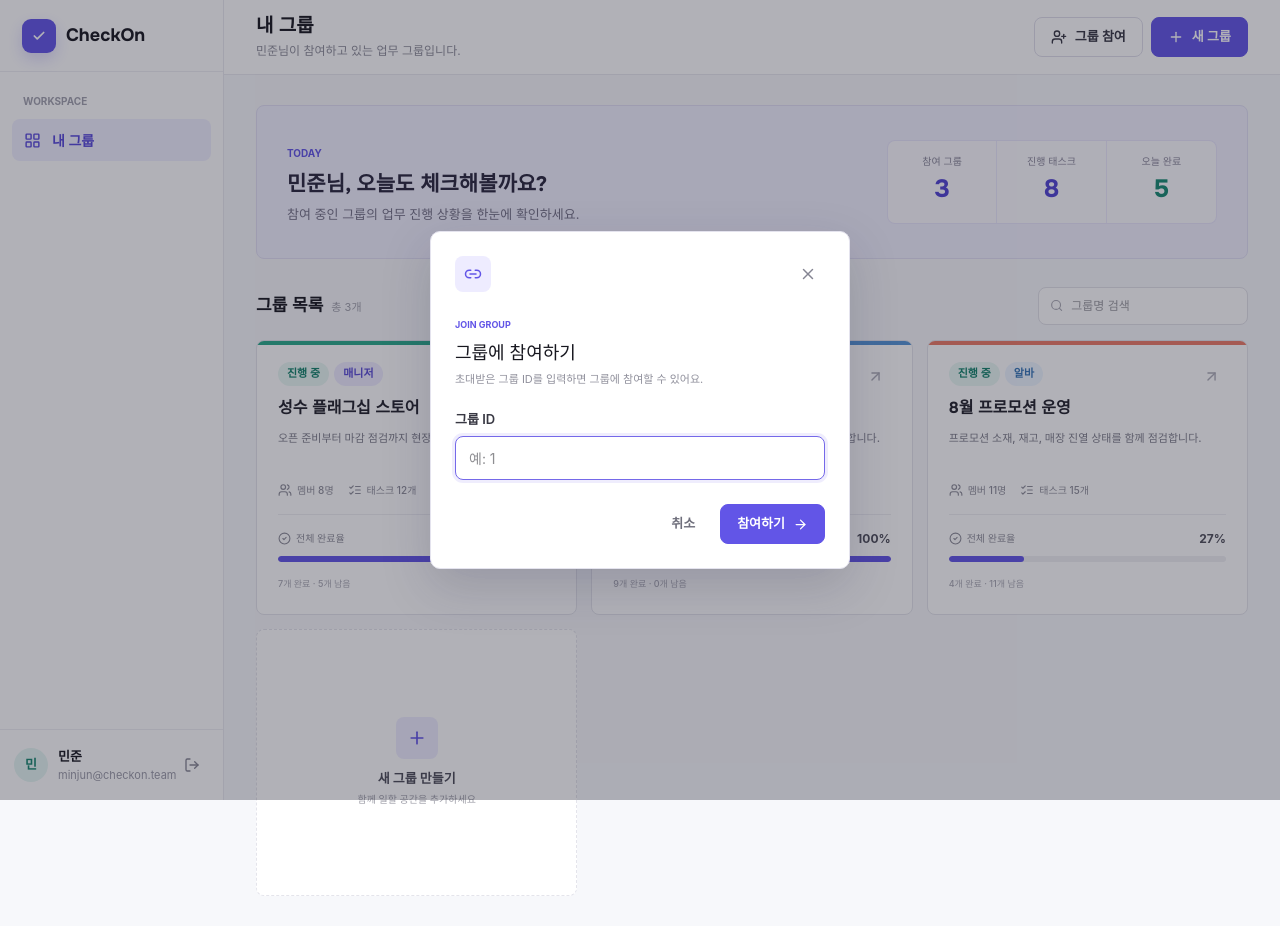
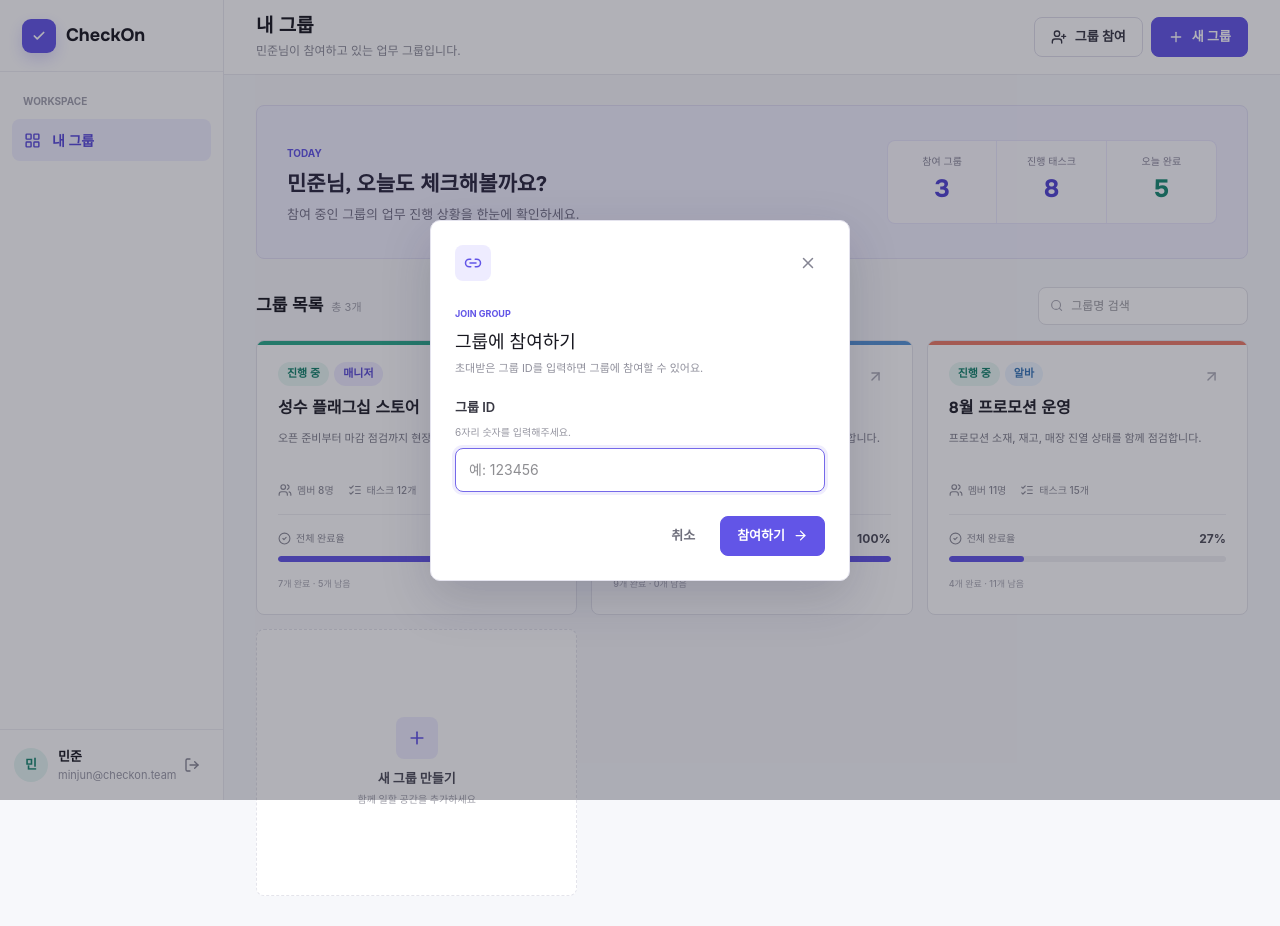
Before and after one commit to KTB4-AI-HACKATHON-11/front, a React (Vite) app: page /groups in a window 1280 px wide. Both pictures are taken after a click on the button "그룹 참여". Shown: the top 926 px of the page. Built offline with nearby package versions, Linux system fonts and the light colour scheme.

Commit message:
refactor: 그룹 참여 코드 6자리 제한 안내 수정

```diff
--- a/src/app/pages/groups/GroupListPage.css
+++ b/src/app/pages/groups/GroupListPage.css
@@ -8,7 +8,7 @@
 .group-join-modal__heading > span { color: #6255e7; font-size: 9px; font-weight: 700; }
 .group-join-modal__heading h2 { margin: 6px 0 4px; font-family: "Onest", sans-serif; font-size: 18px; }
 .group-join-modal__heading p { margin: 0; color: #90909c; font-size: 11px; }
-.group-join-modal__input-hint { margin: -15px 0 8px; color: #9696a1; font-size: 10px; }
+.group-join-modal__input-hint { margin: 4px 0 8px; color: #9696a1; font-size: 10px; }
 .group-join-modal__helper { margin: 7px 0 0; font-size: 10px; }
 .group-join-modal__helper--error { color: #d45e4a; }
 .text-input--error { border-color: #e2604a; }
--- a/src/app/pages/groups/components/GroupJoinModal.jsx
+++ b/src/app/pages/groups/components/GroupJoinModal.jsx
@@ -13,8 +13,8 @@ export default function GroupJoinModal({ memberId, onClose, onJoined }) {
     if (isJoining) return;
 
     const normalizedId = groupId.trim();
-    if (!/^\d+$/.test(normalizedId)) {
-      setError("그룹 ID는 숫자로 입력해주세요.");
+    if (!/^\d{6}$/.test(normalizedId)) {
+      setError("그룹 ID는 6자리 숫자로 입력해주세요.");
       return;
     }
 
@@ -49,24 +49,29 @@ export default function GroupJoinModal({ memberId, onClose, onJoined }) {
         </div>
         <form onSubmit={handleSubmit}>
           <label className="field-label" htmlFor="join-group-id">그룹 ID</label>
+          <p className="group-join-modal__input-hint">6자리 숫자를 입력해주세요.</p>
           <input
             className={`text-input ${error ? "text-input--error" : ""}`}
             id="join-group-id"
             value={groupId}
             onChange={(event) => {
-              setGroupId(event.target.value.replace(/\D/g, ""));
+              setGroupId(event.target.value.replace(/\D/g, "").slice(0, 6));
               setError("");
             }}
-            placeholder="예: 1"
+            onBlur={() => {
+              if (groupId && groupId.length !== 6) setError("그룹 ID는 6자리 숫자로 입력해주세요.");
+            }}
+            placeholder="예: 123456"
             inputMode="numeric"
-            pattern="[0-9]+"
+            maxLength={6}
+            pattern="[0-9]{6}"
             autoFocus
             disabled={isJoining}
           />
           {error && <p className="group-join-modal__helper group-join-modal__helper--error">{error}</p>}
           <div className="group-join-modal__actions">
             <button className="ghost-button" type="button" onClick={onClose} disabled={isJoining}>취소</button>
-            <button className="primary-button" type="submit" disabled={isJoining || !groupId}>
+            <button className="primary-button" type="submit" disabled={isJoining || groupId.length !== 6}>
               {isJoining ? <><LoaderCircle className="group-join-modal__loader" size={15} /> 확인 중</> : <>참여하기 <ArrowRight size={15} /></>}
             </button>
           </div>
```
